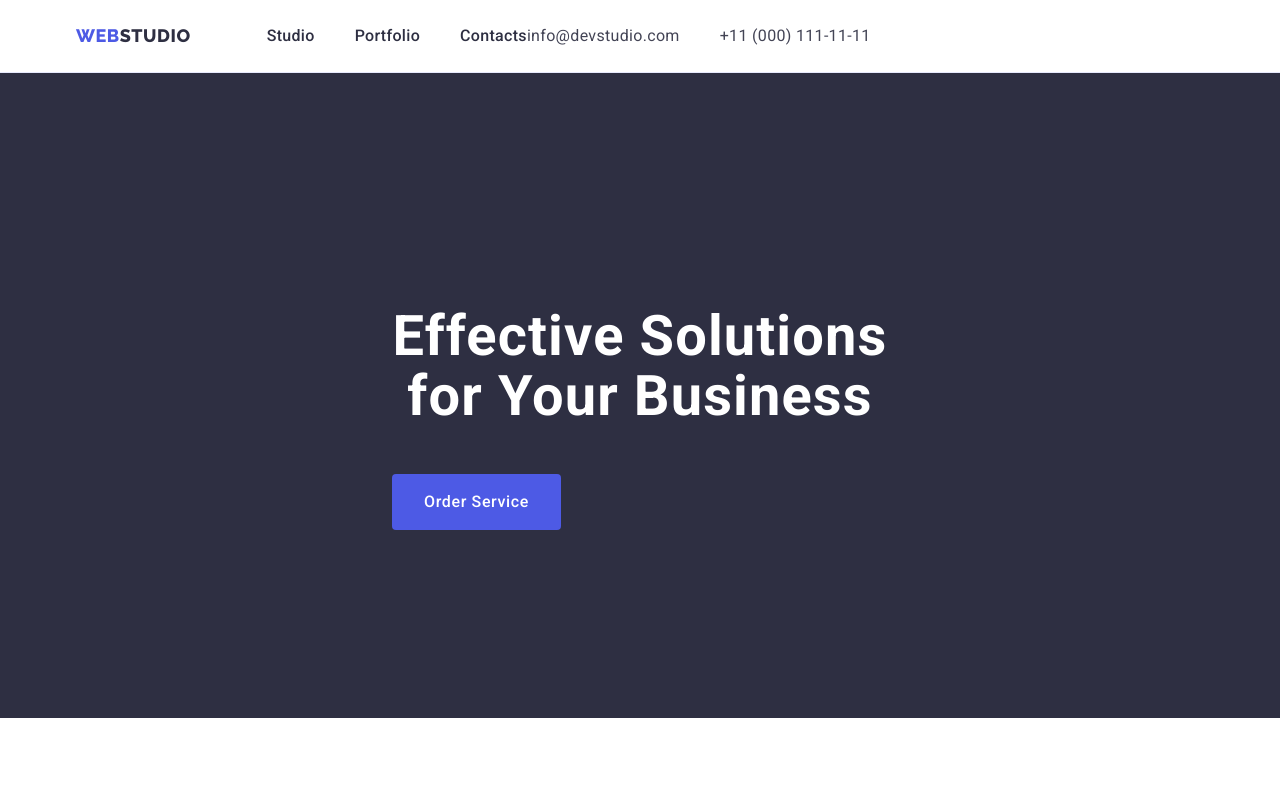
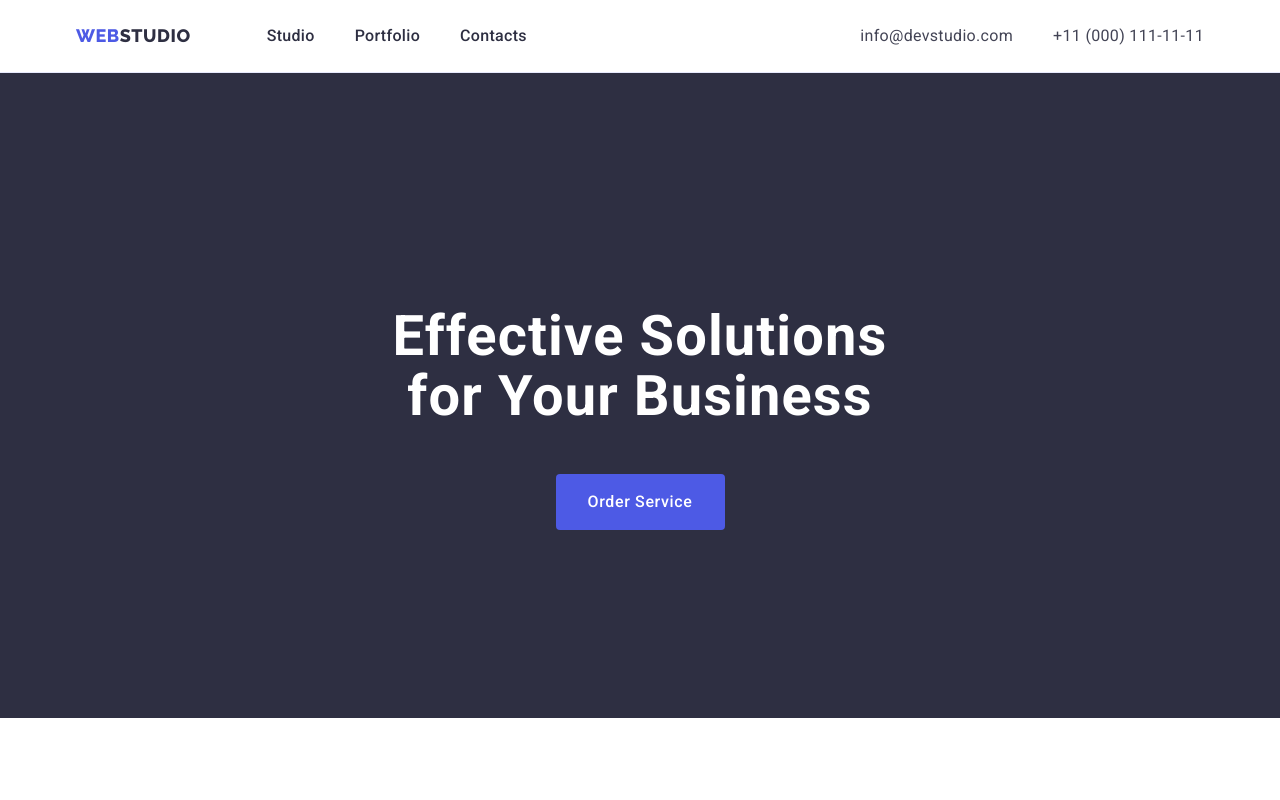
Before and after one commit to perpera/goit-markup-hw-03, a plain HTML site: page index.html in a window 1280 px wide. Shown: the top 800 px of the page. Drawn offline with nearby package versions, Linux system fonts and the light colour scheme.

Commit message:
final edit

```diff
--- a/css/styles.css
+++ b/css/styles.css
@@ -143,6 +143,7 @@ img {
 
 .address {
   font-style: normal;
+  margin-left: auto;
 }
 .address-link {
   color: var(--body-text-color);
@@ -181,6 +182,7 @@ img {
   line-height: 1.5;
   letter-spacing: 0.04em;
   display: block;
+  margin: 0 auto;
   min-width: 169px;
   height: 56px;
   border: none;
```
